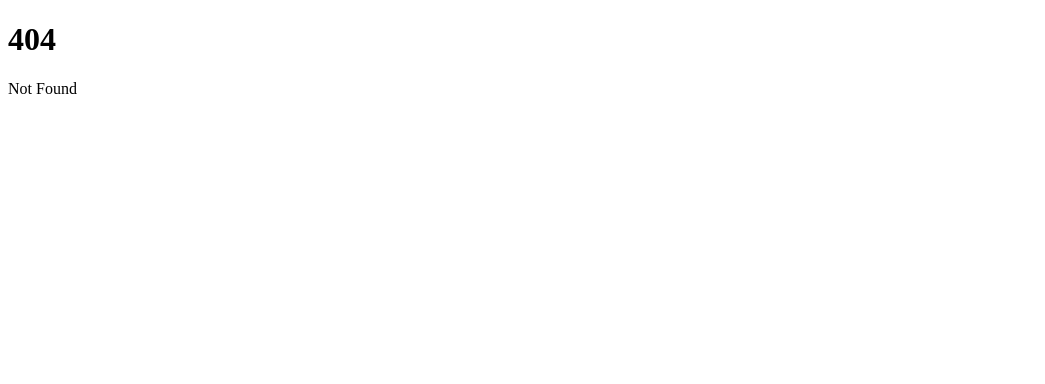
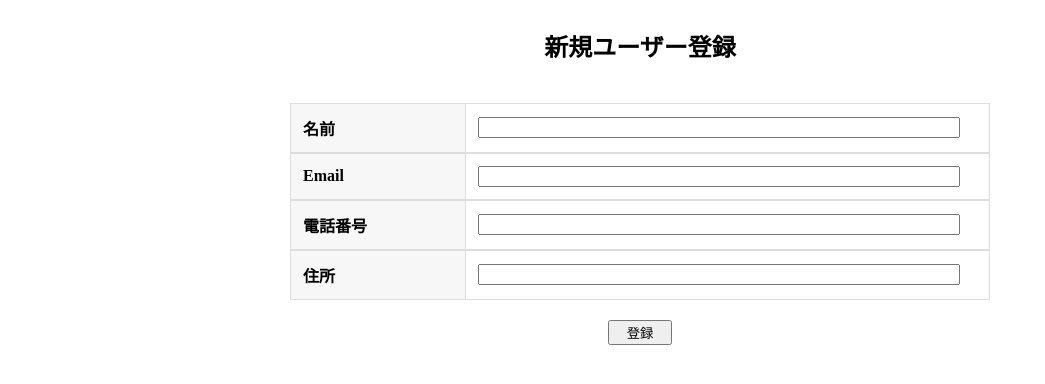
Before and after one commit to kogoto14/mono-front, a SvelteKit app: page /user-create in a window 1280 px wide. Before the commit this address had no page. Shown: the top 384 px of the page, without its empty margins (0-1045 px from the left). Built offline with nearby package versions, Linux system fonts and the light colour scheme.

Commit message:
ユーザー新規作成画面追加

```diff
--- /dev/null
+++ b/src/lib/components/EditableField.svelte
@@ -0,0 +1,39 @@
+<script lang="ts">
+	let { value = $bindable(), isEditing = $bindable(), type = 'text' } = $props<{
+		value: string;
+		isEditing: boolean;
+		type?: 'text' | 'email';
+	}>();
+</script>
+
+{#if isEditing}
+    <input type={type} bind:value on:blur={() => isEditing = false} />
+{:else}
+    <div class="editable-field">
+        <span>{value}</span>
+        <button type="button" on:click={() => isEditing = true} class="icon-button">✏️</button>
+    </div>
+{/if}
+
+<style>
+    .editable-field {
+		display: flex;
+		align-items: center;
+		justify-content: space-between;
+		gap: 10px;
+		width: 100%;
+	}
+
+	.icon-button {
+		background: none;
+		border: none;
+		font-size: 1rem;
+		cursor: pointer;
+	}
+
+	input {
+		width: 100%;
+		padding: 8px;
+		box-sizing: border-box;
+	}
+</style>
--- /dev/null
+++ b/src/lib/components/UserInfoRow.svelte
@@ -0,0 +1,36 @@
+<script lang="ts">
+	let { columnName } = $props<{
+		columnName: string;
+	}>();
+</script>
+
+<table class="user-info-row">
+	<tbody>
+		<tr>
+			<th>{columnName}</th>
+			<td>
+				<slot />
+			</td>
+		</tr>
+	</tbody>
+</table>
+
+<style>
+	.user-info-row {
+		width: 100%;
+		border-collapse: collapse;
+	}
+
+	.user-info-row th,
+	.user-info-row td {
+		border: 1px solid #ddd;
+		padding: 12px;
+		text-align: left;
+		vertical-align: middle;
+	}
+
+	.user-info-row th {
+		background-color: #f7f7f7;
+		width: 150px;
+	}
+</style>
--- /dev/null
+++ b/src/routes/user-create/+page.svelte
@@ -0,0 +1,105 @@
+<script lang="ts">
+	import { goto } from "$app/navigation";
+	import UserInfoRow from "$lib/components/UserInfoRow.svelte";
+
+    let user = $state({
+        name: '',
+        email: '',
+        phone: '',
+        address: '',
+    });
+
+    function validate() {
+        if (!user.name || user.name === '') {
+            alert('名前を入力してください。');
+            return false;
+        }
+        if (!user.email || user.email === '') {
+            alert('Emailを入力してください。');
+            return false;
+        }
+        if (!user.phone || user.phone === '') {
+            alert('電話番号を入力してください。');
+            return false;
+        }
+        if (!user.address || user.address === '') {
+            alert('住所を入力してください。');
+            return false;
+        }
+        return true;
+    }
+
+    async function onclick() {
+        try {
+            const response = await fetch('/users', {
+                method: 'POST',
+                headers: {
+					'Content-Type': 'application/json'
+				},
+                body: JSON.stringify({
+                    ...user,
+                    createdAt: new Date().toISOString(),
+                    updatedAt: new Date().toISOString()
+                })
+            });
+
+            if (!response.ok) {
+                throw new Error('登録に失敗しました。');
+            }
+
+            alert('登録しました。');
+            goto('/user-search');
+        } catch (error) {
+            alert('エラーが発生しました。');
+        }
+    }
+</script>
+
+<div class="user-create-container">
+    <h2>新規ユーザー登録</h2>
+
+    <div class="user-create-table">
+        <UserInfoRow columnName="名前">
+            <input bind:value={user.name} type="text" />
+        </UserInfoRow>
+        <UserInfoRow columnName="Email">
+            <input bind:value={user.email} type="email" />
+        </UserInfoRow>
+        <UserInfoRow columnName="電話番号">
+            <input bind:value={user.phone} type="text" />
+        </UserInfoRow>
+        <UserInfoRow columnName="住所">
+            <input bind:value={user.address} type="text" />
+        </UserInfoRow>
+    </div>
+
+    <button class="user-create-button" onclick={() => {
+        validate() ? onclick() : null
+    }}>登録</button>
+</div>
+
+<style>
+    .user-create-container {
+        display: flex;
+        flex-direction: column;
+        align-items: center;
+        justify-content: center;
+        gap: 20px;
+        width: 100%;
+    }
+
+    .user-create-table {
+        width: 700px;
+    }
+
+    .user-create-button {
+        text-align: center;
+        align-items: center;
+        width: 5%;
+    }
+
+    input {
+        width: 95%;
+        align-items: center;
+    }
+</style>
--- a/src/routes/user-search/+page.svelte
+++ b/src/routes/user-search/+page.svelte
@@ -7,21 +7,18 @@
 	// ユーザー検索
 	let searchUserId = $state(data.searchUserId);
 	let searchUserName = $state(data.searchUserName);
-
-    // ユーザー一覧
-    let totalUsers = $state(data.totalCount);
-    let pagenatedusers = $derived(data.userSummaries);
-
 	// ソート
 	let sortKey = $state(data.sortKey);
 	let sortOrder = $state(data.sortOrder);
-
+	// ユーザー一覧
+	let totalUsers = $derived(data.totalCount);
+	let pagenatedusers = $derived(data.userSummaries);
 	// ページネーション
 	let limit = $state(Number(data.limit));
 	let currentPage = $state(1);
-    let totalPages = $state(Math.ceil(totalUsers / limit));
+	let totalPages = $derived(Math.ceil(totalUsers / limit));
 
-    function searchPage(page: number) {
+	function searchUsersOnTargetPage(page: number) {
 		currentPage = page;
 		const params = buildSearchParams();
 		goto(`?${params.toString()}`, { keepFocus: true, noScroll: true });
@@ -29,55 +26,178 @@
 
 	function buildSearchParams() {
 		const params = new URLSearchParams();
-        if(searchUserId) params.append('id', searchUserId);
-        if(searchUserName) params.append('_name_like', searchUserName);
-        if(sortKey) params.append('_sort', sortKey);
-        if(sortOrder) params.append('_order', sortOrder);
-        if(currentPage) params.append('_page', currentPage.toString());
-        if(limit) params.append('_limit', limit.toString());
+		if (searchUserId) params.append('id', searchUserId);
+		if (searchUserName) params.append('_name_like', searchUserName);
+		if (sortKey) params.append('_sort', sortKey);
+		if (sortOrder) params.append('_order', sortOrder);
+		if (currentPage) params.append('_page', currentPage.toString());
+		if (limit) params.append('_limit', limit.toString());
 
 		return params;
 	}
 </script>
 
-<h2>ユーザー検索画面</h2>
+<div class="container">
+	<h2>ユーザー検索</h2>
+
+	<button class="user-create-button" onclick={() => goto('/user-create')}>新規登録</button>
 
 	<!-- 検索フォーム -->
-<form onsubmit={(e) => { e.preventDefault(); searchPage(1); }}>
+	<div class="search-form">
+		<form
+			onsubmit={(e) => {
+				e.preventDefault();
+				searchUsersOnTargetPage(1);
+			}}
+		>
 			<h3>ユーザーID:</h3>
 			<input type="text" bind:value={searchUserId} />
 			<h3>ユーザー名:</h3>
 			<input type="text" bind:value={searchUserName} />
-    <h3>ソートキー:</h3>
-    <input type="text" bind:value={sortKey} />
-    <h3>ソート順:</h3>
-    <input type="text" bind:value={sortOrder} />
 			<button type="submit">検索</button>
 		</form>
+	</div>
+
+	<!-- ソートフォーム -->
+	<div class="sort-form">
+		<select bind:value={sortKey} onchange={() => searchUsersOnTargetPage(1)}>
+			<option value="id">ID</option>
+			<option value="name">Name</option>
+		</select>
+		を
+		<select bind:value={sortOrder} onchange={() => searchUsersOnTargetPage(1)}>
+			<option value="ASC">昇順</option>
+			<option value="DESC">降順</option>
+		</select>
+		で並び替え
+	</div>
 
 	<!-- 結果表示欄 -->
 	{#if pagenatedusers.length > 0}
-<div class="users">
+		<div class="user-display">
 			{#each pagenatedusers as user}
 				<div class="user-item">
 					<p>ID: {user.id}</p>
-                <p>Name: {user.name}</p>
+					<p>名前: {user.name}</p>
 					<a href="/user-detail/{user.id}">詳細</a>
 				</div>
 			{/each}
-        <button onclick={(e) => { e.preventDefault(); searchPage(currentPage - 1); }} disabled={currentPage === 1}>
-            前へ
-        </button>
-        <div class="pagination">
-            {#each Array.from({ length: totalPages }) as _, i}
-                <button onclick={(e) => { e.preventDefault(); searchPage(i + 1); }}>{i + 1}</button>
-            {/each}
-        </div>
-        <button onclick={(e) => { e.preventDefault(); searchPage(currentPage + 1); }} disabled={currentPage === totalPages}>
-            次へ
-        </button>
-        <p>全{totalUsers}件中 {((currentPage - 1) * limit) + 1}-{Math.min(currentPage * limit, totalUsers)}件を表示</p>
 		</div>
 	{:else}
 		<p>ユーザーが見つかりません。</p>
 	{/if}
+
+	<!-- ページネーション -->
+	<div class="pagination-container">
+		<button
+			onclick={(e) => {
+				e.preventDefault();
+				searchUsersOnTargetPage(currentPage - 1);
+			}}
+			disabled={currentPage === 1}
+		>
+			前へ
+		</button>
+		{#each Array.from({ length: totalPages }) as _, i}
+			<button
+				onclick={(e) => {
+					e.preventDefault();
+					searchUsersOnTargetPage(i + 1);
+				}}
+				disabled={currentPage === i + 1}>{i + 1}</button
+			>
+		{/each}
+		<button
+			onclick={(e) => {
+				e.preventDefault();
+				searchUsersOnTargetPage(currentPage + 1);
+			}}
+			disabled={currentPage === totalPages}
+		>
+			次へ
+		</button>
+		<p>
+			{totalUsers} 件中 {(currentPage - 1) * limit + 1}-{Math.min(
+				currentPage * limit,
+				totalUsers
+			)} 件を表示
+		</p>
+	</div>
+</div>
+
+<style>
+	.container {
+		display: flex;
+		flex-direction: column;
+		align-items: center;
+		gap: 20px;
+	}
+
+	.user-create-button {
+		align-self: flex-end;
+		margin-right: 25%;
+		background-color: #4caf50;
+		color: white;
+		padding: 8px 16px;
+		border: none;
+		border-radius: 4px;
+		cursor: pointer;
+	}
+
+	.search-form {
+		display: flex;
+		flex-direction: column;
+		align-items: center;
+		justify-content: center;
+		gap: 10px;
+		margin-bottom: 20px;
+		padding: 20px;
+		border: 1px solid #ccc;
+		border-radius: 5px;
+		background-color: #f0f0f0;
+		width: 50%;
+		h3 {
+			margin: 0;
+		}
+	}
+
+	.sort-form {
+		display: flex;
+		flex-direction: row;
+		align-items: center;
+		justify-content: center;
+		gap: 10px;
+	}
+	h3 {
+		margin: 0;
+	}
+
+	.user-display {
+		display: flex;
+		flex-direction: row;
+		align-items: center;
+		justify-content: center;
+		gap: 10px;
+		margin-bottom: 20px;
+		width: 50%;
+	}
+
+	.user-item {
+		border: 1px solid #ccc;
+		border-radius: 5px;
+		padding: 10px;
+		display: flex;
+		flex-direction: column;
+		align-items: center;
+		justify-content: center;
+		gap: 10px;
+	}
+
+	.pagination-container {
+		display: flex;
+		flex-direction: row;
+		align-items: center;
+		justify-content: center;
+		gap: 10px;
+	}
+</style>
--- a/src/routes/user-search/+page.ts
+++ b/src/routes/user-search/+page.ts
@@ -13,7 +13,7 @@ export const load: PageLoad = async ({url, fetch}) => {
     const sortKey = url.searchParams.get('_sort') || 'id'
     const sortOrder = url.searchParams.get('_order') || 'ASC'
     const currentPage = url.searchParams.get('_page') || '1'
-    const limit = url.searchParams.get('_limit') || '10'
+    const limit = url.searchParams.get('_limit') || '5'
 
     const queryParams = new URLSearchParams();
     if(searchUserId) queryParams.append('id', searchUserId);
```
Also changed, not shown: src/routes/user-detail/[userId]/+page.svelte (+127 -10 lines), 1 other file (tests, documents, lock files or other folders). Lines whose indentation alone changed are shown as unchanged.
